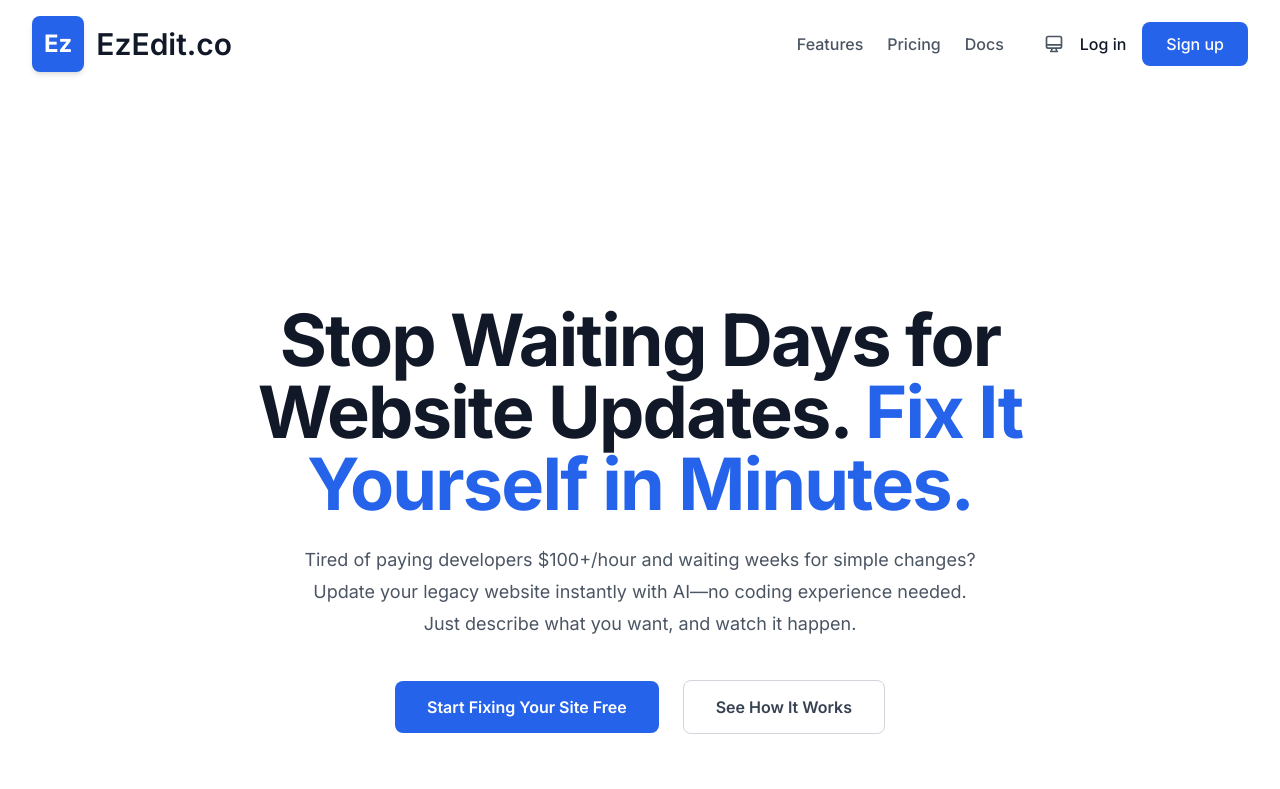
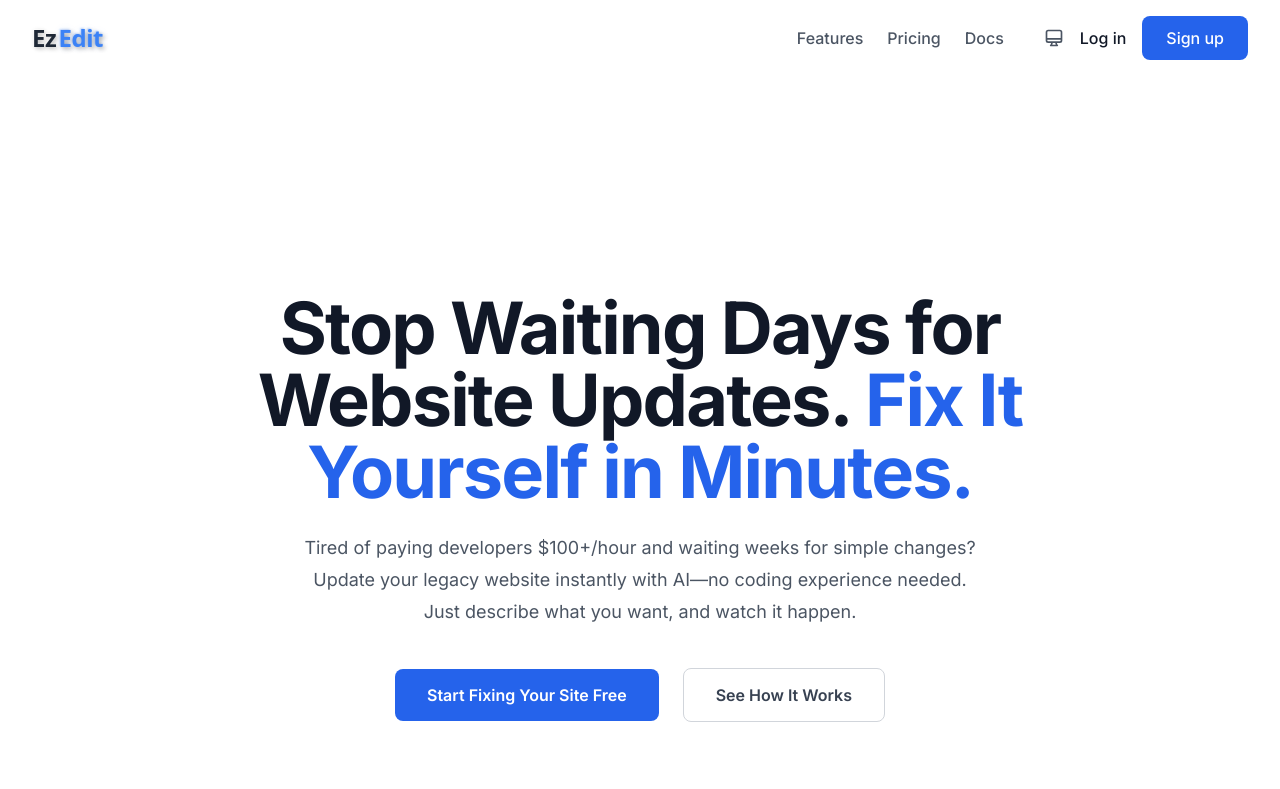
Before and after one commit to Swimhack/ezEdit2025, a Next.js app: page / in a window 1280 px wide. Shown: the top 789 px of the page. Built offline with nearby package versions, Linux system fonts and the light colour scheme.

Commit message:
Update logo to match 3D embossed style: Ez in white/dark, Edit in blue with 3D text effects

```diff
--- a/app/components/Logo.tsx
+++ b/app/components/Logo.tsx
@@ -23,22 +23,80 @@ export default function Logo({ size = 'md', className = '', variant = 'default',
   if (variant === 'nav') {
     return (
       <div className={`flex items-center gap-3 ${className}`}>
-        <div className="bg-blue-600 rounded-lg p-3 flex items-center justify-center shadow-md">
-          <span className="text-white font-bold text-2xl">Ez</span>
-        </div>
-        {showText && (
-          <span className="font-semibold text-3xl text-gray-900">EzEdit.co</span>
+        {showText ? (
+          <div
+            className={`font-bold tracking-tight ${sizeClasses[size] || 'text-3xl'}`}
+            style={{
+              fontFamily: 'system-ui, -apple-system, sans-serif',
+              fontWeight: 700,
+              letterSpacing: '-0.02em',
+              display: 'inline-flex',
+              alignItems: 'center'
+            }}
+          >
+            <span
+              style={{
+                color: variant === 'light' ? '#ffffff' : '#1f2937',
+                textShadow: variant === 'light'
+                  ? '2px 2px 4px rgba(0,0,0,0.3), -1px -1px 2px rgba(255,255,255,0.2), 0 0 8px rgba(255,255,255,0.1)'
+                  : '2px 2px 4px rgba(0,0,0,0.2), -1px -1px 1px rgba(255,255,255,0.8), 0 0 4px rgba(0,0,0,0.1)',
+                display: 'inline-block'
+              }}
+            >
+              Ez
+            </span>
+            <span
+              style={{
+                color: '#3b82f6',
+                textShadow: '2px 2px 4px rgba(0,0,0,0.3), -1px -1px 2px rgba(59,130,246,0.3), 0 0 8px rgba(59,130,246,0.1)',
+                display: 'inline-block',
+                marginLeft: '0.1em'
+              }}
+            >
+              Edit
+            </span>
+          </div>
+        ) : (
+          <div className="bg-blue-600 rounded-lg p-3 flex items-center justify-center shadow-md">
+            <span className="text-white font-bold text-2xl">Ez</span>
+          </div>
         )}
       </div>
     )
   }
 
-  const ezColor = variant === 'light' ? 'text-white' : variant === 'dark' ? 'text-gray-900' : 'text-gray-800'
+  const ezColor = variant === 'light' ? '#ffffff' : '#1f2937'
 
   return (
-    <div className={`font-bold tracking-tight ${sizeClasses[size]} ${className}`}>
-      <span className={ezColor}>Ez</span>
-      <span className="bg-gradient-to-r from-blue-400 via-blue-500 to-blue-600 bg-clip-text text-transparent">
+    <div
+      className={`font-bold tracking-tight ${sizeClasses[size]} ${className}`}
+      style={{
+        fontFamily: 'system-ui, -apple-system, sans-serif',
+        fontWeight: 700,
+        letterSpacing: '-0.02em',
+        display: 'inline-flex',
+        alignItems: 'center'
+      }}
+    >
+      <span
+        style={{
+          color: ezColor,
+          textShadow: variant === 'light'
+            ? '2px 2px 4px rgba(0,0,0,0.3), -1px -1px 2px rgba(255,255,255,0.2), 0 0 8px rgba(255,255,255,0.1)'
+            : '2px 2px 4px rgba(0,0,0,0.2), -1px -1px 1px rgba(255,255,255,0.8), 0 0 4px rgba(0,0,0,0.1)',
+          display: 'inline-block'
+        }}
+      >
+        Ez
+      </span>
+      <span
+        style={{
+          color: '#3b82f6',
+          textShadow: '2px 2px 4px rgba(0,0,0,0.3), -1px -1px 2px rgba(59,130,246,0.3), 0 0 8px rgba(59,130,246,0.1)',
+          display: 'inline-block',
+          marginLeft: '0.1em'
+        }}
+      >
         Edit
       </span>
     </div>
```
